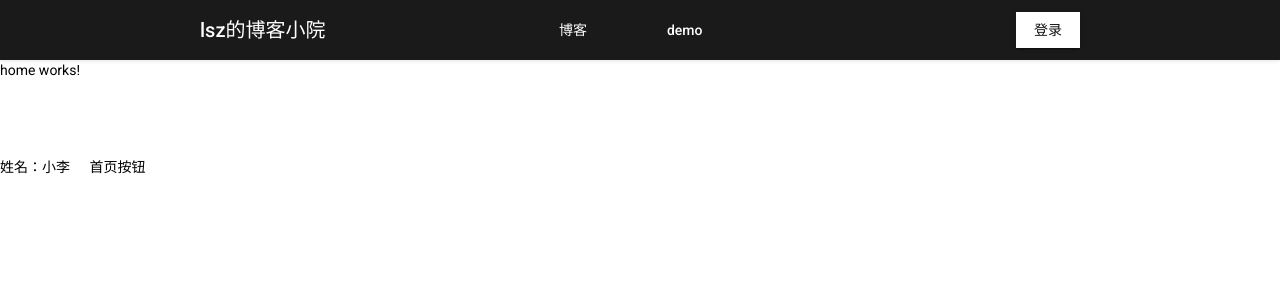
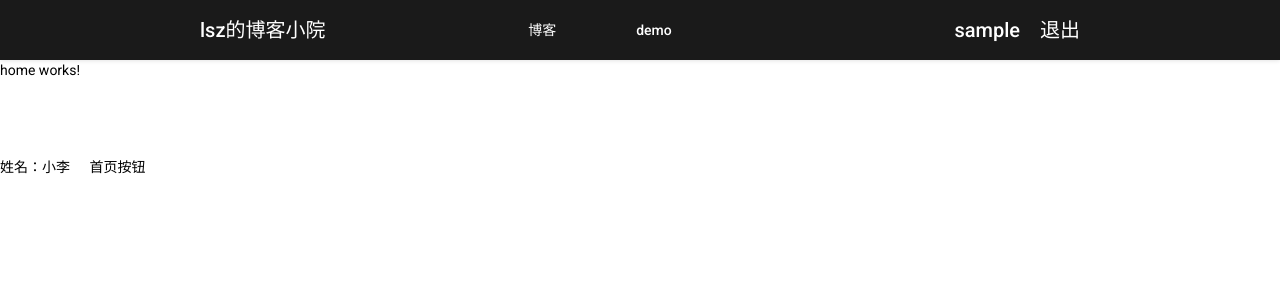
Before and after one commit to ime520/ng-frame, an Angular app: page /home in a window 1280 px wide. Shown: the top 300 px of the page. Built offline with nearby package versions, Linux system fonts and the light colour scheme; sample sign-in values are in the browser's storage.

Commit message:
组件修改

```diff
--- a/src/app/layout-main/layout-main.component.html
+++ b/src/app/layout-main/layout-main.component.html
@@ -9,9 +9,14 @@
     color="primary"
     (click)="goLogin()"
     class="header-login"
+    *ngIf="!isLogin"
   >
     登录
   </button>
+  <div class="header-user" *ngIf="isLogin">
+    <span>{{ userInfo.username }}</span>
+    <span class="header-user-logout" (click)="handleLogout()">退出</span>
+  </div>
 </mat-toolbar>
 
 <div class="content">
--- a/src/app/layout-main/layout-main.component.styl
+++ b/src/app/layout-main/layout-main.component.styl
@@ -25,5 +25,10 @@
       background-color #fff
       color #111
       border-radius 0
+    &-user
+        display flex
+        &-logout
+            margin-left 20px
+            cursor pointer
 .content
   padding-top 60px
--- a/src/app/layout-main/layout-main.component.ts
+++ b/src/app/layout-main/layout-main.component.ts
@@ -1,13 +1,23 @@
 import { Component, OnInit } from '@angular/core';
 import { Router } from '@angular/router';
+import { UserService } from '../user.service';
 
+interface UserInfo {
+  username: String;
+}
 @Component({
   selector: 'app-layout-main',
   templateUrl: './layout-main.component.html',
   styleUrls: ['./layout-main.component.styl'],
 })
 export class LayoutMainComponent implements OnInit {
-  constructor(private router: Router) {}
+  constructor(private router: Router, private userService: UserService) {
+    this.isLogin = this.userService.isLogin;
+    this.userInfo = { ...this.userService.userInfo };
+  }
+
+  isLogin: Boolean = false;
+  userInfo: UserInfo = { username: '' };
 
   ngOnInit(): void {}
 
@@ -26,4 +36,9 @@ export class LayoutMainComponent implements OnInit {
   goDemo(): void {
     this.router.navigateByUrl('/demo');
   }
+
+  handleLogout(): void {
+    this.userService.removerUserInfo();
+    this.userService.clearUserInfo();
+  }
 }
--- a/src/app/login/login.component.ts
+++ b/src/app/login/login.component.ts
@@ -1,17 +1,28 @@
 import { Component, OnInit } from '@angular/core';
 import { HttpClient } from '@angular/common/http';
 import api from '../api/index';
+import { UserService } from '../user.service';
+import { Router } from '@angular/router';
 
 interface Form {
   invalid: boolean;
 }
+interface Response {
+  status: Number;
+  data: { userInfo: { username: String } };
+}
+
 @Component({
   selector: 'app-login',
   templateUrl: './login.component.html',
   styleUrls: ['./login.component.styl'],
 })
 export class LoginComponent implements OnInit {
-  constructor(private http: HttpClient) {}
+  constructor(
+    private http: HttpClient,
+    private userService: UserService,
+    private router: Router
+  ) {}
 
   username = '';
   password = '';
@@ -21,8 +32,13 @@ export class LoginComponent implements OnInit {
     if (valid) {
       this.http
         .post(api.login, { username: this.username, password: this.password })
-        .subscribe((res) => {
-          console.log(res, '响应了');
+        .subscribe((res: Response) => {
+          if (res.status === 200) {
+            this.userService.isLogin = true;
+            this.userService.userInfo = res.data.userInfo;
+            this.userService.storeUserInfo(res.data.userInfo);
+            this.router.navigateByUrl('/home');
+          }
         });
     }
   }
--- /dev/null
+++ b/src/app/user.service.ts
@@ -0,0 +1,30 @@
+import { Injectable } from '@angular/core';
+
+interface UserInfo {
+  username: String;
+}
+
+@Injectable({
+  providedIn: 'root',
+})
+export class UserService {
+  constructor() {
+    this.userInfo = this.getStoreUserInfo();
+    this.isLogin = !!(this.userInfo && this.userInfo.username);
+  }
+  isLogin: Boolean = false;
+  userInfo: UserInfo = { username: '' };
+  storeUserInfo(userInfo): void {
+    localStorage.setItem('userInfo', JSON.stringify(userInfo));
+  }
+  getStoreUserInfo(): UserInfo {
+    return JSON.parse(localStorage.getItem('userInfo'));
+  }
+  removerUserInfo(): void {
+    localStorage.removeItem('userInfo');
+  }
+  clearUserInfo(): void {
+    this.userInfo = { username: '' };
+    this.isLogin = false;
+  }
+}
```
Also changed, not shown: 1 other file (tests, documents, lock files or other folders).
